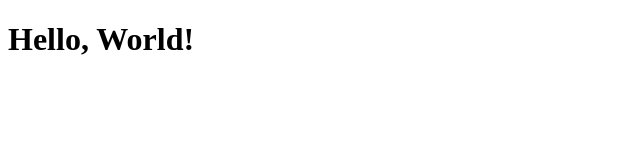
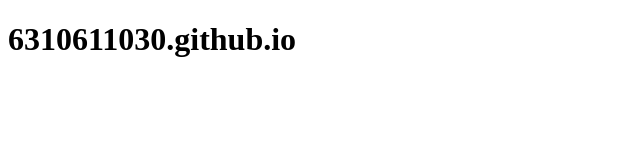
Before and after one commit to 6310611030/6310611030.github.io, a plain HTML site: page index.html in a window 1280 px wide. Shown: the whole page, without its empty margins (0-640 px from the left). Drawn offline with Linux system fonts and the light colour scheme.

Commit message:
Update index.html

```diff
--- a/index.html
+++ b/index.html
@@ -4,6 +4,7 @@
         <title>Hello</title>
     </head>
     <body>
-        <h1>Hello, World!</h1>
+        <h1>6310611030.github.io</h1>
+
     </body>
 </html>
```
